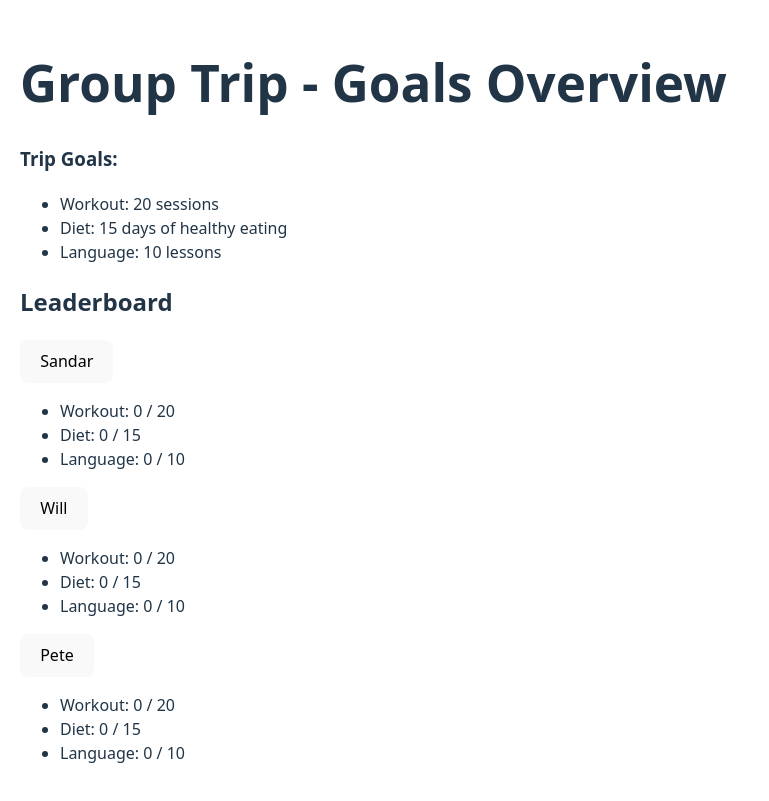
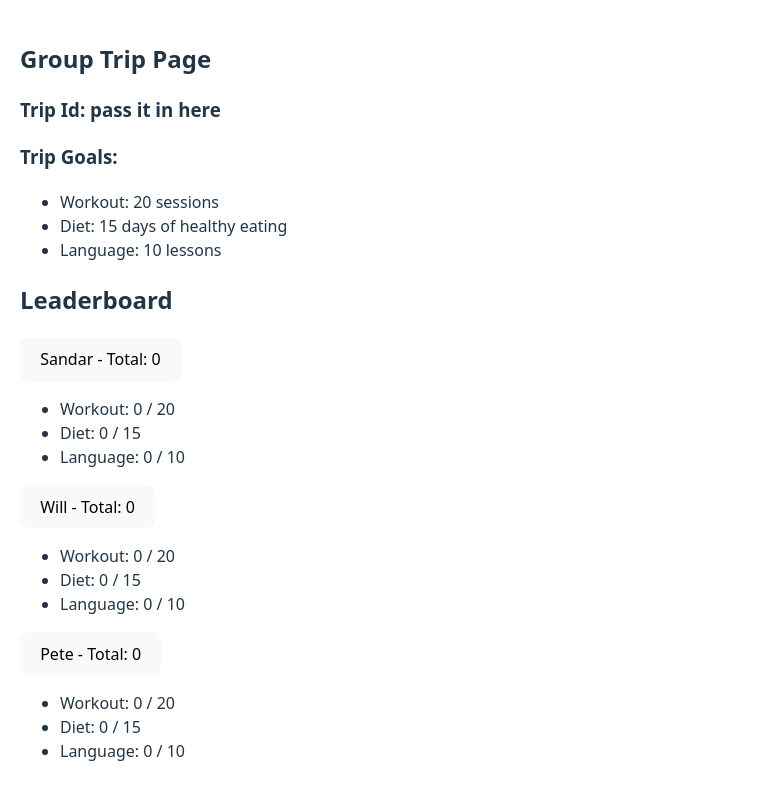
Before and after one commit to Ready-Set-Trip/iteration, a React (Vite) app: page /grouptrippage in a window 1280 px wide. Shown: the whole page, without its empty margins (0-769 px from the left). Built offline with nearby package versions, Linux system fonts and the light colour scheme.

Commit message:
pretty solid MVP solo and group pages

```diff
--- a/src/App.tsx
+++ b/src/App.tsx
@@ -14,7 +14,7 @@ function App() {
       <Route path='/' element={<LoginPage />} />
       <Route path='/signup' element={<SignUp />} />
       <Route path='/solopage' element={<SoloPage />} />
-      <Route path='/grouptrippage' element={<GroupTripPage tripName="Cancun" tripGoals={{ workout: 10, diet: 10, language: 5}}/>} />
+      <Route path='/grouptrippage' element={<GroupTripPage />} />
     </Routes>
   );
 }
--- a/src/components/GroupTripPage/GroupTripPage.tsx
+++ b/src/components/GroupTripPage/GroupTripPage.tsx
@@ -1,27 +1,45 @@
 // main group trip page
+// leaderboard &/or group stats with clickable individual user links
+
+// stretch:
 // pass down banner w/ top leader(s) & countdown
 // message board component pulled in here
-// full leaderboard &/or group stats with clickable individual user links
+
+//import things you need!
 import React, { useState } from 'react';
 import SoloPage from '../SoloPage/SoloPage';
 
-//figure out how to pass these down and not hardcode ..
+//LATER - figure out how to pass these numbers down and not hardcode ...
 const tripGoals = {
   workout: 20,
   diet: 15,
   language: 10,
 };
-//set up state for page ...
+
+//helper function for calculating total. also ts for progress.
+const calculateTotal = (progress: {
+  workout: number;
+  diet: number;
+  language: number;
+}) => {
+  return progress.workout + progress.diet + progress.language;
+};
+
+//define page's react componenet
 const GroupTripPage: React.FC = () => {
+  //useState for each user (keep track of which user is currentyl selected ... initialized to null (no user!))
   const [selectedUser, setSelectedUser] = useState<string | null>(null);
 
+  //useState for any incremental progress for each user, in each of the 3 catgegories
   const [groupProgress, setGroupProgress] = useState([
     { username: 'Sandar', progress: { workout: 0, diet: 0, language: 0 } },
     { username: 'Will', progress: { workout: 0, diet: 0, language: 0 } },
     { username: 'Pete', progress: { workout: 0, diet: 0, language: 0 } },
   ]);
 
-  //interact with solopage ... update group progress state with info passed up
+  // handles progress for a specific user.
+  // if a username matches the username passed in, we update their progress
+  // otherwise ... keep the user the same (don't update anything)
 
   const handleProgressUpdate = (username: string, updatedProgress: any) => {
     setGroupProgress((prevProgress) =>
@@ -33,19 +51,24 @@ const GroupTripPage: React.FC = () => {
     );
   };
 
-  //calc leaderboard
-  //   const leaderboard = groupProgress
-  //     .map((user) => ({
-  //       username: user.username,
-  //       total: calculateTotal(user.progress),
-  //     }))
-  //     .sort((a, b) => b.total - a.total);
+  // sort the leaderboard (for each user, calc the total progress and sort from high to low)
+  // groupProgress is unsorted list of Users. [...] makes a copy - don't mutate original.
+  // calculateTotal(b.progress) - calculateTotal(a.progress) --> means if b's total is bigger that a's... etc.
+  const sortedProgress = [...groupProgress].sort((a, b) => {
+    return calculateTotal(b.progress) - calculateTotal(a.progress);
+  });
 
+  // render section. note tenary operator -- saying if user is null, display first set. else ... display the user selected
   return (
-    <div style={{ padding: '20px' }}>
+    <div
+      style={{
+        padding: '20px',
+      }}
+    >
       {!selectedUser ? (
         <>
-          <h1>Group Trip - Goals Overview</h1>
+          <h2>Group Trip Page</h2>
+          <h3>Trip Id: pass it in here</h3>
           <h3>Trip Goals:</h3>
           <ul>
             <li>Workout: {tripGoals.workout} sessions</li>
@@ -53,25 +76,41 @@ const GroupTripPage: React.FC = () => {
             <li>Language: {tripGoals.language} lessons</li>
           </ul>
           <h2>Leaderboard</h2>
-          {groupProgress.map((user) => (
+          {sortedProgress.map((user) => (
+            //react requires key for el's in a loop, so used user.username as key
             <div key={user.username}>
               <button onClick={() => setSelectedUser(user.username)}>
-                {user.username}
+                {user.username} - Total: {calculateTotal(user.progress)}
               </button>
               <ul>
-                <li>Workout: {user.progress.workout} / {tripGoals.workout}</li>
-                <li>Diet: {user.progress.diet} / {tripGoals.diet}</li>
-                <li>Language: {user.progress.language} / {tripGoals.language}</li>
+                <li>
+                  Workout: {user.progress.workout} / {tripGoals.workout}
+                </li>
+                <li>
+                  Diet: {user.progress.diet} / {tripGoals.diet}
+                </li>
+                <li>
+                  Language: {user.progress.language} / {tripGoals.language}
+                </li>
               </ul>
             </div>
           ))}
         </>
       ) : (
         <>
-          <button onClick={() => setSelectedUser(null)}>Back to Group Page</button>
+          <button onClick={() => setSelectedUser(null)}>
+            Back to Group Page
+          </button>
           <SoloPage
+            //giving props username, progress, tripGoals, onProgressUpdate to child component
+            // ".?" --> if find() works, then .progress (display progress) ... ELSE display initial state
             username={selectedUser}
-            progress={groupProgress.find(user => user.username === selectedUser)?.progress || { workout: 0, diet: 0, language: 0 }}
+            progress={
+              groupProgress.find((user) => user.username === selectedUser)
+                ?.progress || { workout: 0, diet: 0, language: 0 }
+            }
+            // selectedUser! --> ! is typescript telling SoloPage that selectedUser is not null. Tells React not to freak out.
+            // only way we'd get to this component anyway is if a user were selected by button.
             tripGoals={tripGoals}
             onProgressUpdate={(updatedProgress) =>
               handleProgressUpdate(selectedUser!, updatedProgress)
--- a/src/components/SoloPage/SoloPage.tsx
+++ b/src/components/SoloPage/SoloPage.tsx
@@ -1,7 +1,8 @@
 //main solo page component (pull other trackers in here)
+// stretch:
 // also include banner (pull in from props)
 
-import React, { useState } from 'react';
+import React from 'react';
 import WorkoutTracker from './WorkoutTracker';
 import DietTracker from './DietTracker';
 import LangTracker from './LangTracker';
@@ -17,23 +18,17 @@ interface SoloPageProps {
   username: string;
   progress: ProgressState;
   tripGoals: { workout: number; diet: number; language: number };
+  // prop function takes one arg called progress -- iwhic is a ProgressState object, and returns nothign
   onProgressUpdate: (progress: ProgressState) => void;
 }
-
-//replace this withe variables passed in from trip template. currently hardcoded.
-const tripGoals = {
-  workout: 15,
-  diet: 15,
-  language: 10,
-};
-
-// initializes state ... starts at 0 for all categories ... username and onProgressUpdate are passed in
+// react component page that takes 4 props from GroupTripPage ... handles incrementing each category as needed
 const SoloPage: React.FC<SoloPageProps> = ({
   username,
   progress,
   tripGoals,
   onProgressUpdate,
 }) => {
+  // takes key of ProgressState -> so, must be workout, diet, or language
   const handleIncrement = (key: keyof ProgressState) => {
     const updatedProgress = {
       ...progress,
@@ -42,16 +37,13 @@ const SoloPage: React.FC<SoloPageProps> = ({
     onProgressUpdate(updatedProgress); // Pass updated progress back to GroupTripPage
   };
 
-  //key of progress state is making sure we're handling only one tracker at a time
-  //use this to increment each tracker on progress bar
-  // math.min so we don't go over preset goal value
-
   // renders the page ... progess.workout for example is the value currently in useState of Progress for "workout"
   return (
     <div style={{ textAlign: 'center' }}>
-      <h2> Put username here ... {username}'s Current Status</h2>
+      <h2> {username}'s Current Status</h2>
       <div style={{ display: 'flex', justifyContent: 'center', gap: '2rem' }}>
         <WorkoutTracker
+          //passes 3 props to tracker
           value={progress.workout}
           goal={tripGoals.workout}
           onIncrement={() => handleIncrement('workout')}
--- a/src/components/SoloPage/WorkoutTracker.tsx
+++ b/src/components/SoloPage/WorkoutTracker.tsx
@@ -12,7 +12,7 @@ interface TrackerProps {
   onIncrement: () => void;
 }
 
-//props received from parent (solo page)
+//3 props received from parent (solo page)
 const WorkoutTracker: React.FC<TrackerProps> = ({
   value,
   goal,
```
Lines whose indentation alone changed are shown as unchanged.
